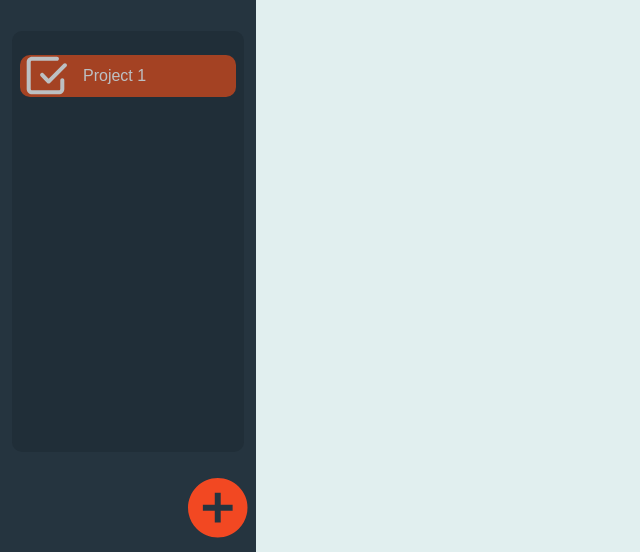
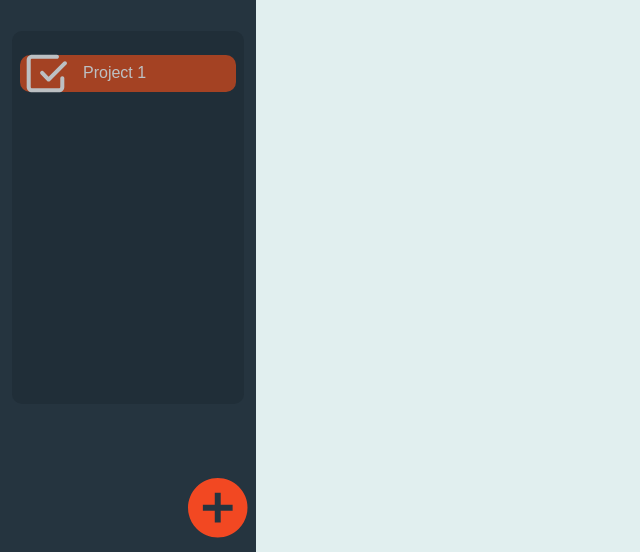
Before and after one commit to Beagle125/Project-To-Do-List, a website built with webpack: page src/template.html in a window 1280 px wide. Shown: the part 248-800 px from the top of the page, without its empty margins (0-640 px from the left). Built offline with nearby package versions, Linux system fonts and the light colour scheme; a web font is replaced by a local one.

Commit message:
Temporary fix on the overflow issue with projects

```diff
--- a/src/index.js
+++ b/src/index.js
@@ -26,6 +26,8 @@ import * as myModules from './myModules.js';
     // Start of the website
     setUp();
 
+    localStorage.clear();
+
     // event detections
     myModules.EHMDetectEvent(mainContainer, storage);
 })();
--- a/src/styles.css
+++ b/src/styles.css
@@ -22,11 +22,15 @@ html, body{
     /* Setting the height and width*/
     height: 100vh;
     width: 100vw;
+
+    background-color: var(--baseWhite);
+    box-sizing: border-box;
 }
 
 /*Main Content Styles*/
 #content{
     background-color: var(--baseWhite);
+    box-sizing: border-box;
     display: grid;
     grid-template-columns: 1fr 4fr;
     height: 100%;
@@ -36,7 +40,8 @@ html, body{
 /*Sidebaar styles*/
 #sidebar{
   background-color: var(--baseBlack);
-  display: grid; /*Subject to change*/
+  box-sizing: border-box;
+  display: grid;
   grid-column: 1 / 2;
   grid-template-rows: 1fr 3fr 0.5fr;
   height: 100%;
@@ -127,6 +132,7 @@ html, body{
 
 /*Scrollable Styles and Logic*/
 .scrollable{
+  max-height: 70%;
   width: 100%;
   overflow-y: auto;
 }
@@ -230,6 +236,7 @@ dialog form{
 
 /*Dashboard styles*/
 #dashboard{
+  box-sizing: border-box;
   grid-column: 2 / 3;
   height: 100%;
 }
```
